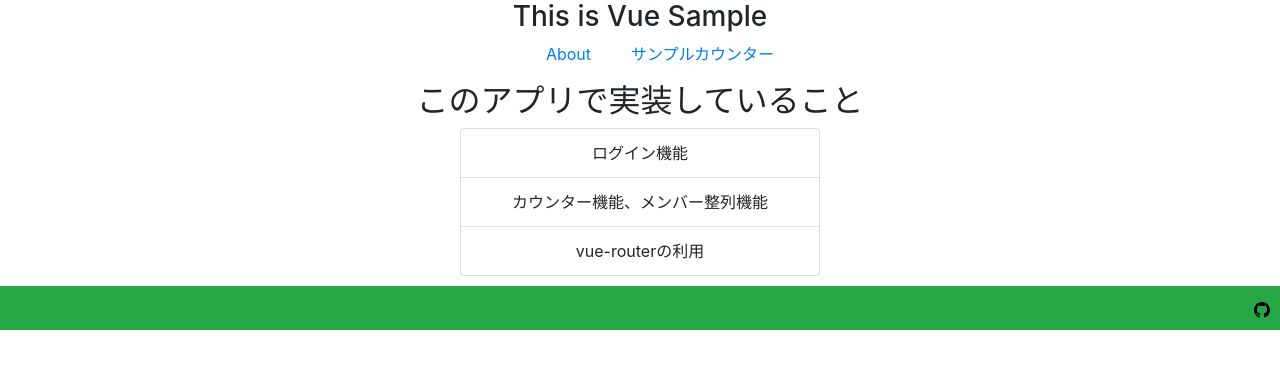
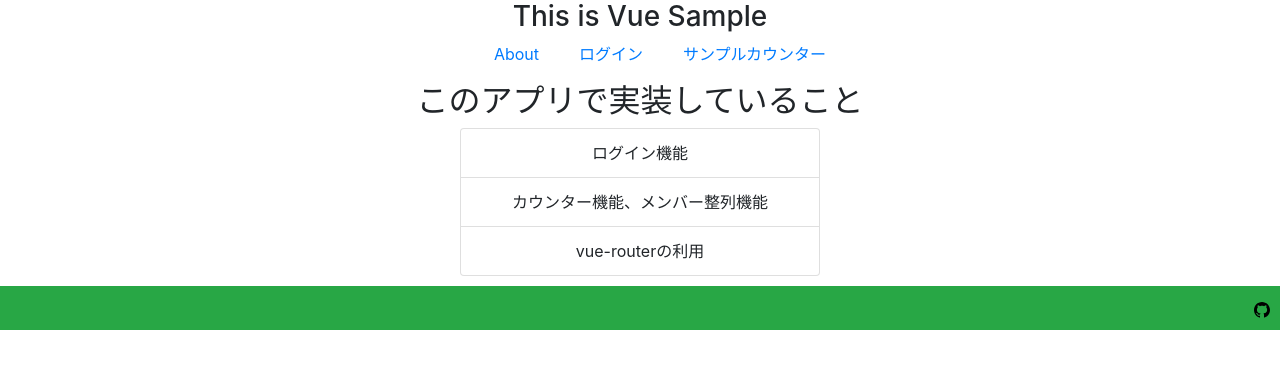
Before and after one commit to KEMPER0530/vue-handson, a Vue app: page /about in a window 1280 px wide. Shown: the top 368 px of the page. Built offline with nearby package versions, Linux system fonts and the light colour scheme.

Commit message:
リンク追加

```diff
--- a/src/components/Header.vue
+++ b/src/components/Header.vue
@@ -4,6 +4,9 @@
     <ul>
       <li>
         <router-link to="/about">About</router-link>
+      </li>
+      <li>
+        <router-link to="/login">ログイン</router-link>
       </li>
       <li>
         <router-link to="/main">サンプルカウンター</router-link>
```
Also changed, not shown: 1 other file (tests, documents, lock files or other folders).
